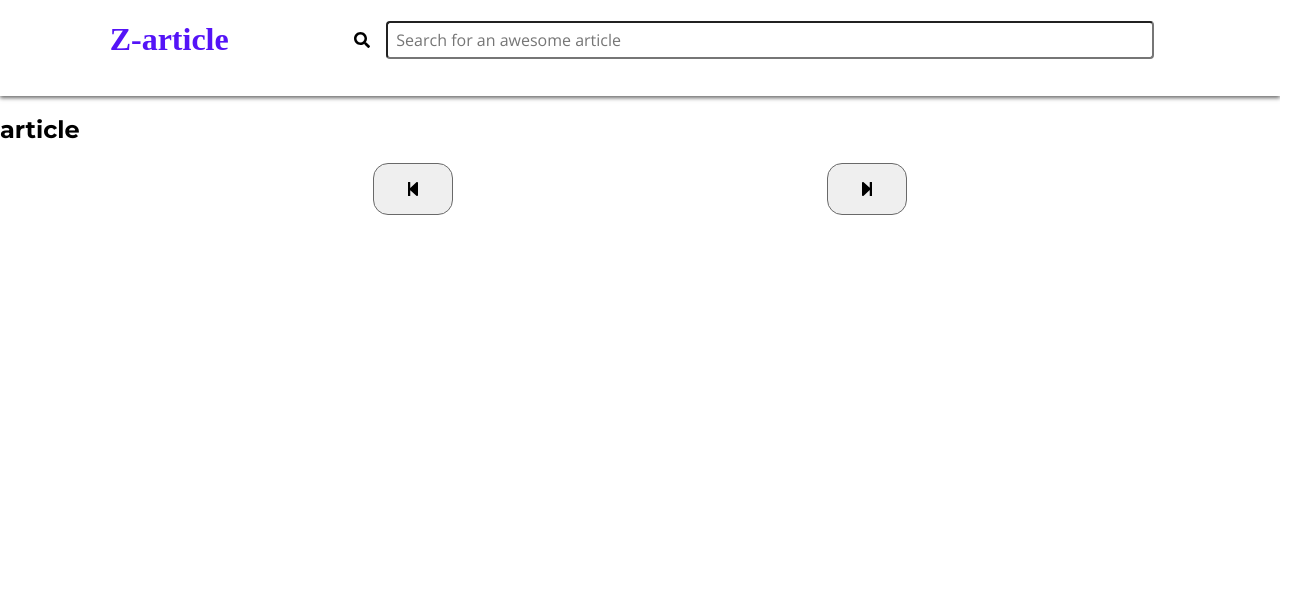
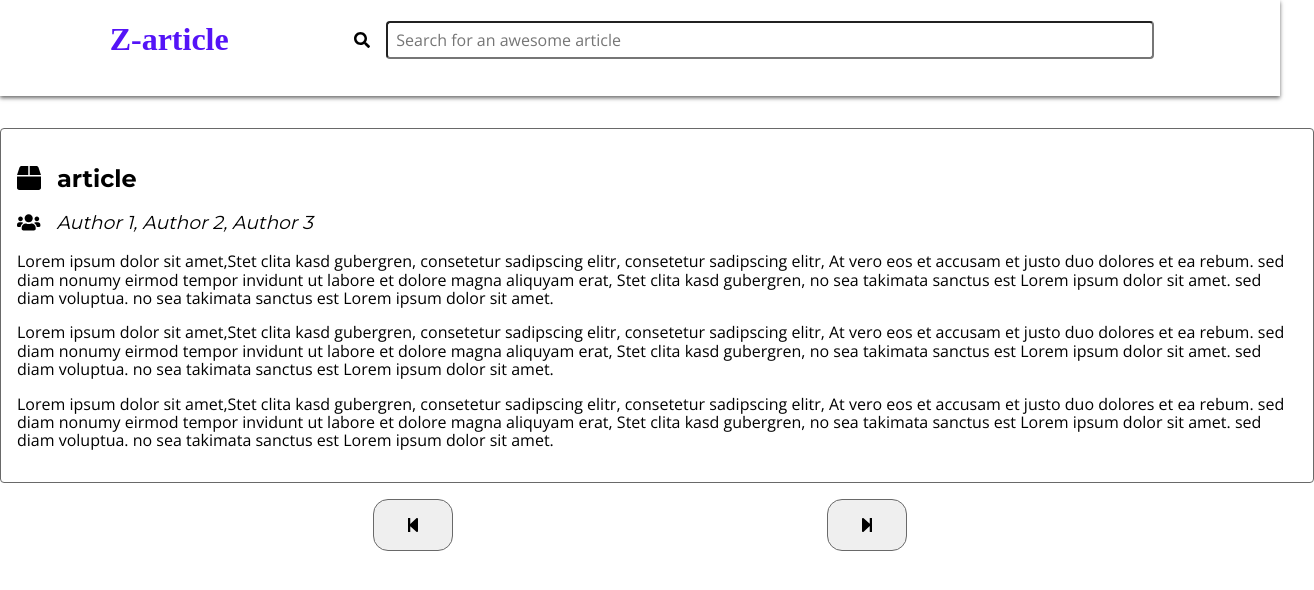
Before and after one commit to jmtalarn/z-article, a React (Create React App) app: page / in a window 1280 px wide. Shown: the top 590 px of the page, 1314 px wide, since content can reach past the window. Built offline with nearby package versions, Linux system fonts and the light colour scheme; a web font is replaced by a local one.

Commit message:
Styling article

```diff
--- a/src/App.js
+++ b/src/App.js
@@ -1,6 +1,7 @@
 import React, { Component } from 'react';
 import Search from './components/Search';
 import Navigation from './components/Navigation';
+import Article from './components/Article';
 import './utils/FontAwesome.init';
 import './App.css';
 
@@ -13,10 +14,8 @@ class App extends Component {
 					<h1 className="title"> Z-article </h1>
 					<Search />
 				</header>
+				<Article />
 				<main>
-					<article>
-						<h2>article</h2>
-					</article>
 					<Navigation />
 				</main>
 			</div>
--- /dev/null
+++ b/src/components/Article/article.css
@@ -0,0 +1,21 @@
+.article {
+	border: 1px solid var(--border-color);
+	margin: 2rem auto 1rem;
+	border-radius: 4px;
+	padding: 1rem;
+	width: 100%;
+	max-width: 80rem;
+}
+
+.article .icon {
+	margin-right: 1rem;
+}
+
+.article-author {
+	font-weight: 200;
+	font-style: oblique;
+}
+
+.article-author:not(:last-child):after {
+	content: ", "
+}
--- /dev/null
+++ b/src/components/Article/index.js
@@ -0,0 +1,30 @@
+import React, { Component } from 'react';
+import './article.css'
+	;
+import { FontAwesomeIcon } from '@fortawesome/react-fontawesome';
+
+export default class Article extends Component {
+
+	render() {
+
+		return (
+			<article className="article">
+				<h2 className="article-title">
+					<FontAwesomeIcon className="icon" icon="box" />article
+				</h2>
+				<h3 className="article-authors">
+					<FontAwesomeIcon className="icon" icon="users" />
+					<span className="article-author">Author 1</span><span className="article-author">Author 2</span><span className="article-author">Author 3</span>
+				</h3>
+				<div className="article-body">
+					<p>Lorem ipsum dolor sit amet,Stet clita kasd gubergren,  consetetur sadipscing elitr,  consetetur sadipscing elitr,  At vero eos et accusam et justo duo dolores et ea rebum.  sed diam nonumy eirmod tempor invidunt ut labore et dolore magna aliquyam erat,  Stet clita kasd gubergren,  no sea takimata sanctus est Lorem ipsum dolor sit amet.  sed diam voluptua.  no sea takimata sanctus est Lorem ipsum dolor sit amet.</p>
+
+					<p>Lorem ipsum dolor sit amet,Stet clita kasd gubergren,  consetetur sadipscing elitr,  consetetur sadipscing elitr,  At vero eos et accusam et justo duo dolores et ea rebum.  sed diam nonumy eirmod tempor invidunt ut labore et dolore magna aliquyam erat,  Stet clita kasd gubergren,  no sea takimata sanctus est Lorem ipsum dolor sit amet.  sed diam voluptua.  no sea takimata sanctus est Lorem ipsum dolor sit amet.</p>
+
+					<p>Lorem ipsum dolor sit amet,Stet clita kasd gubergren,  consetetur sadipscing elitr,  consetetur sadipscing elitr,  At vero eos et accusam et justo duo dolores et ea rebum.  sed diam nonumy eirmod tempor invidunt ut labore et dolore magna aliquyam erat,  Stet clita kasd gubergren,  no sea takimata sanctus est Lorem ipsum dolor sit amet.  sed diam voluptua.  no sea takimata sanctus est Lorem ipsum dolor sit amet.</p>
+				</div>
+			</article>
+		);
+	}
+
+}
--- a/src/components/Navigation/navigation.css
+++ b/src/components/Navigation/navigation.css
@@ -6,7 +6,7 @@
 }
 
 .navigation .nav-button {
-	border: 1px solid dimgray;
+	border: 1px solid var(--border-color);
 	padding: 1rem;
 	width: 5rem;
 	border-radius: 15px;
--- a/src/components/Search/search.css
+++ b/src/components/Search/search.css
@@ -28,7 +28,7 @@
 	background-color: white;
 	width: 100%;
 	padding: 1rem;
-	box-shadow: 4px 4px 10px black;
+	box-shadow: 4px 4px 10px var(--border-color);
 
 }
 
--- a/src/utils/FontAwesome.init.js
+++ b/src/utils/FontAwesome.init.js
@@ -1,9 +1,9 @@
 import { library } from '@fortawesome/fontawesome-svg-core';
 
 import {
-	faSearch, faStepBackward, faStepForward, faBox
+	faSearch, faStepBackward, faStepForward, faBox, faUsers
 } from '@fortawesome/free-solid-svg-icons';
 // import { faStar as faStarEmpty } from '@fortawesome/free-regular-svg-icons';
 // import { faProductHunt } from '@fortawesome/free-brands-svg-icons';
 
-library.add(faSearch, faStepBackward, faStepForward, faBox);
+library.add(faSearch, faStepBackward, faStepForward, faBox, faUsers);
--- a/src/variables.css
+++ b/src/variables.css
@@ -1,4 +1,5 @@
 :root {
 	--main-color: #5413f7;
 	--highlight-color: #5413f755;
+	--border-color: dimgray;
 }
```
